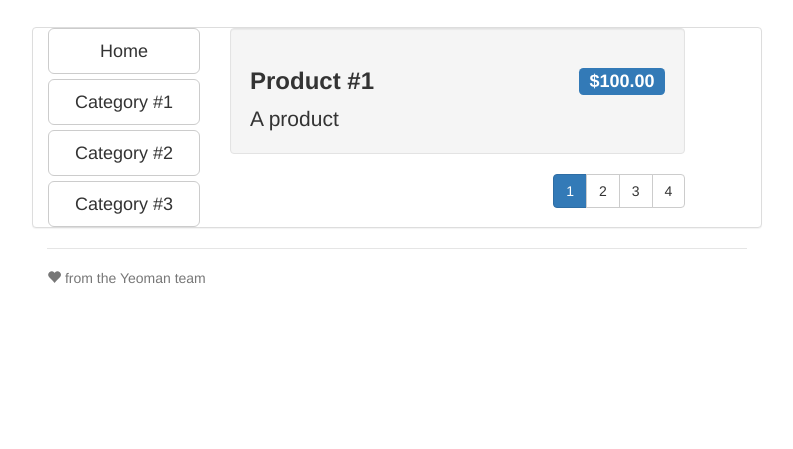
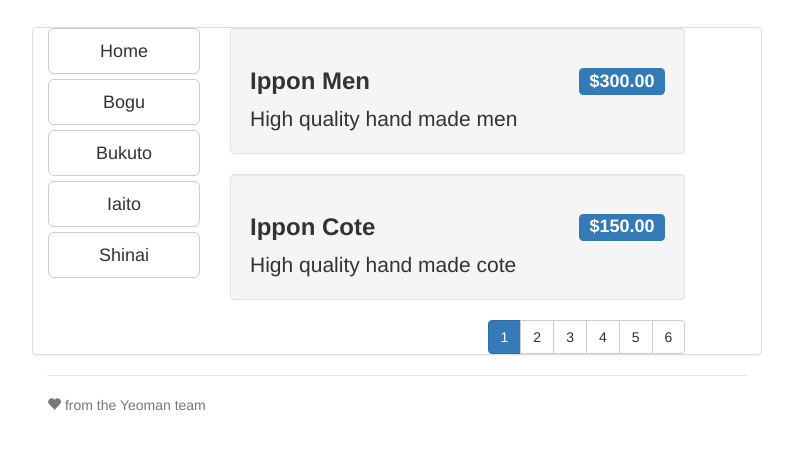
Before and after one commit to frank-tan/AngularKendoShop, a website: page app/index.html in a window 1280 px wide. Shown: the part 83-532 px from the top of the page, without its empty margins (243-1036 px from the left). Drawn offline with nearby package versions, Linux system fonts and the light colour scheme; some packages are replaced by stand-ins of ours; files that its build step writes are made by us from their sources.

```diff
--- a/app/scripts/controllers/main.js
+++ b/app/scripts/controllers/main.js
@@ -13,28 +13,76 @@
     $scope.data = {
       products: [
         {
-          name: 'Product #1',
-          description: 'A product',
-          category: 'Category #1',
-          price: 100
+          name: 'Ippon Men',
+          description: 'High quality hand made men',
+          category: 'Bogu',
+          price: 300
         },
         {
-          name: 'Product #2',
-          description: 'A product',
-          category: 'Category #1',
-          price: 110
+          name: 'Ippon Cote',
+          description: 'High quality hand made cote',
+          category: 'Bogu',
+          price: 150
         },
         {
-          name: 'Product #3',
-          description: 'A product',
-          category: 'Category #2',
-          price: 210
+          name: 'Ippon Do',
+          description: 'High quality hand made do',
+          category: 'Bogu',
+          price: 200
         },
         {
-          name: 'Product #4',
-          description: 'A product',
-          category: 'Category #3',
-          price: 202
+          name: 'Ippon Tare',
+          description: 'High quality hand made tare',
+          category: 'Bogu',
+          price: 200
+        },
+        {
+          name: 'Bato Boken',
+          description: 'A premium bukuto for kata training',
+          category: 'Bukuto',
+          price: 90
+        },
+        {
+          name: 'Ryuto Boken',
+          description: 'Our top quality bukuto ',
+          category: 'Bukuto',
+          price: 120
+        },
+        {
+          name: 'Mushin Shinai',
+          description: 'A basic shinai for everyday training',
+          category: 'Shinai',
+          price: 30
+        },
+        {
+          name: 'Budonshin Shinai',
+          description: 'A premium shinai made of high quality bamboo',
+          category: 'Shinai',
+          price: 40
+        },
+        {
+          name: 'Zanshin Shinai',
+          description: 'Our top quality shinai, recommended for professional players and shiais',
+          category: 'Shinai',
+          price: 50
+        },
+        {
+          name: 'Kuranto Iaito',
+          description: 'A premium iaito',
+          category: 'Iaito',
+          price: 900
+        },
+        {
+          name: 'Seichuto Iaito',
+          description: 'A rare replica of a historical katana',
+          category: 'Iaito',
+          price: 1200
+        },
+        {
+          name: 'Gyakuto Iaito',
+          description: 'Our top quality iaito',
+          category: 'Iaito',
+          price: 2000
         }
       ]
     };
--- a/app/scripts/controllers/productList.js
+++ b/app/scripts/controllers/productList.js
@@ -2,7 +2,7 @@
 
 angular.module('angularKendoShopApp')
   .constant('productListActiveClass', 'btn-primary')
-  .constant('productListPageCount', 1)
+  .constant('productListPageCount', 2)
   .controller('productListCtrl', function ($scope, $filter, productListActiveClass, productListPageCount) {
 
     var selectedCategory = null;
@@ -11,7 +11,12 @@
     $scope.pageSize = productListPageCount;
 
     $scope.selectCategory = function (newCategory) {
-      selectedCategory = newCategory;
+      if (newCategory === undefined) {
+        selectedCategory = null;
+      } else {
+        selectedCategory = newCategory;
+      }
+
       $scope.selectedPage = 1;
     };
     $scope.selectPage = function (newPage) {
@@ -22,10 +27,12 @@
       return selectedCategory === null || product.category === selectedCategory;
     };
 
+    /* for highlighting the active category button */
     $scope.getCategoryClass = function (category) {
       return selectedCategory === category ? productListActiveClass : '';
     };
 
+    /* for highlighting the active page button */
     $scope.getPageClass = function (page) {
       return $scope.selectedPage === page ? productListActiveClass : '';
     };
--- a/app/scripts/filters/customFilters.js
+++ b/app/scripts/filters/customFilters.js
@@ -19,21 +19,21 @@
       }
     };
   })
-  .filter('range', function ($filter) {
-    return function (data, page, size) {
-      if (angular.isArray(data) && angular.isNumber(page) && angular.isNumber(size)) {
-        var startIndex = (page - 1) * size;
+  .filter('currentPageData', function ($filter) {
+    return function (data, currentPageNum, pageSize) {
+      if (angular.isArray(data) && angular.isNumber(currentPageNum) && angular.isNumber(pageSize)) {
+        var startIndex = (currentPageNum - 1) * pageSize;
         if (data.length < startIndex) {
           return [];
         } else {
-          return $filter('limitTo')(data.splice(startIndex), size);
+          return $filter('limitTo')(data.splice(startIndex), pageSize);
         }
       } else {
         return data;
       }
     };
   })
-  .filter('pageCount', function () {
+  .filter('pageNumberList', function () {
     return function (data, size) {
       if (angular.isArray(data)) {
         var result = [];
--- a/app/views/main.html
+++ b/app/views/main.html
@@ -4,7 +4,7 @@
     <a ng-repeat="item in data.products | orderBy:'category' | unique:'category'" ng-click="selectCategory(item)" class="btn btn-block btn-default btn-lg" ng-class="getCategoryClass(item)">{{item}}</a>
   </div>
   <div class="col-xs-8">
-    <div class="well" ng-repeat="item in data.products|filter:categoryFilterFn|range:selectedPage:pageSize">
+    <div class="well" ng-repeat="item in data.products|filter:categoryFilterFn|currentPageData:selectedPage:pageSize">
       <h3>
         <strong>{{item.name}}</strong>
         <span class="pull-right label label-primary">{{item.price | currency}}</span>
@@ -12,7 +12,7 @@
       <span class="lead">{{item.description}}</span>
     </div>
     <div class="pull-right btn-group">
-      <a ng-repeat="page in data.products | filter:categoryFilterFn | pageCount:pageSize" ng-click="selectPage($index + 1)" class="btn btn-default" ng-class="getPageClass($index + 1)">{{$index + 1}}</a>
+      <a ng-repeat="page in data.products | filter:categoryFilterFn | pageNumberList:pageSize " ng-click="selectPage($index + 1)" class="btn btn-default" ng-class="getPageClass($index + 1)">{{$index + 1}}</a>
     </div>
   </div>
 </div>
```
Also changed, not shown: app/scripts/models/products.js (added, +10 -0 lines).
